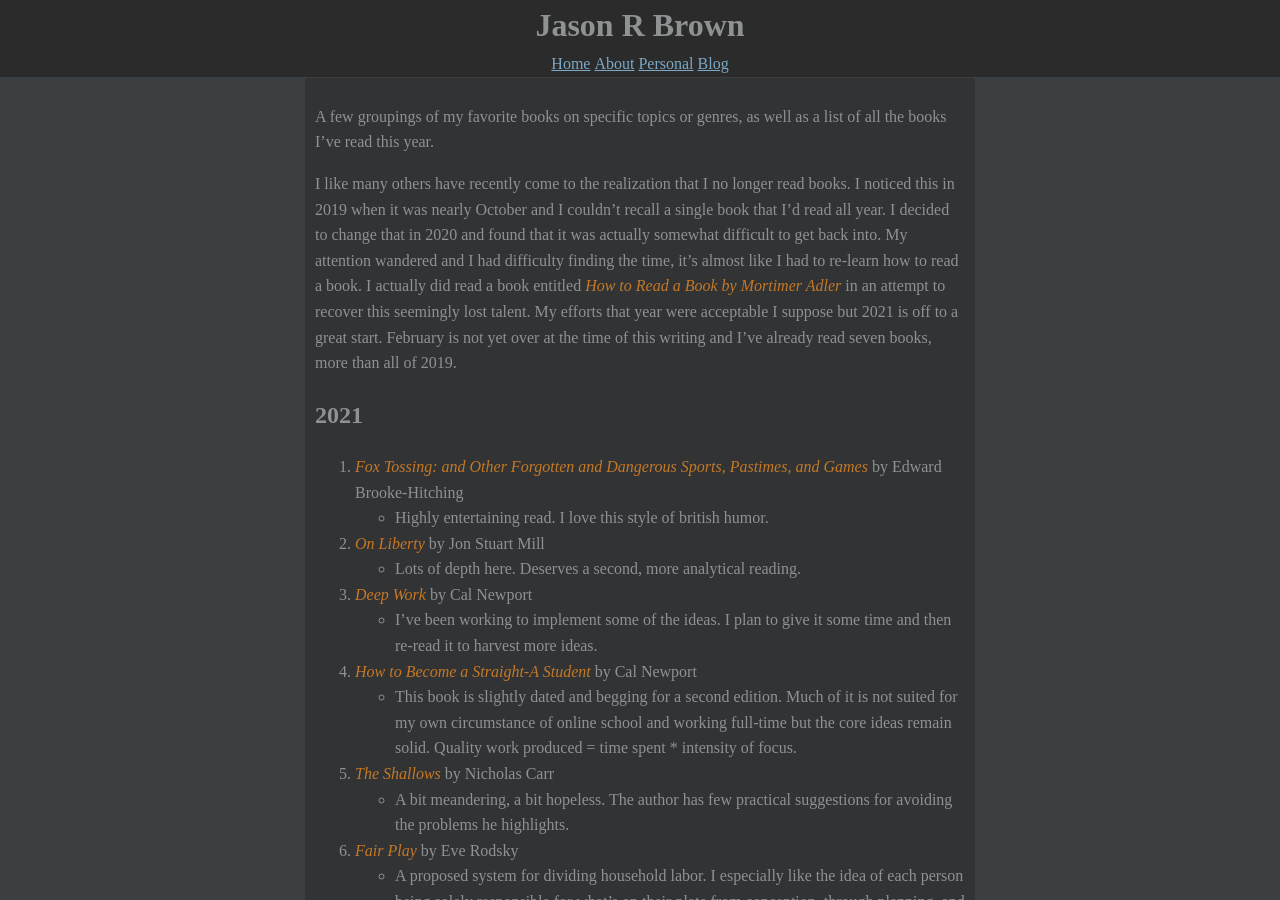
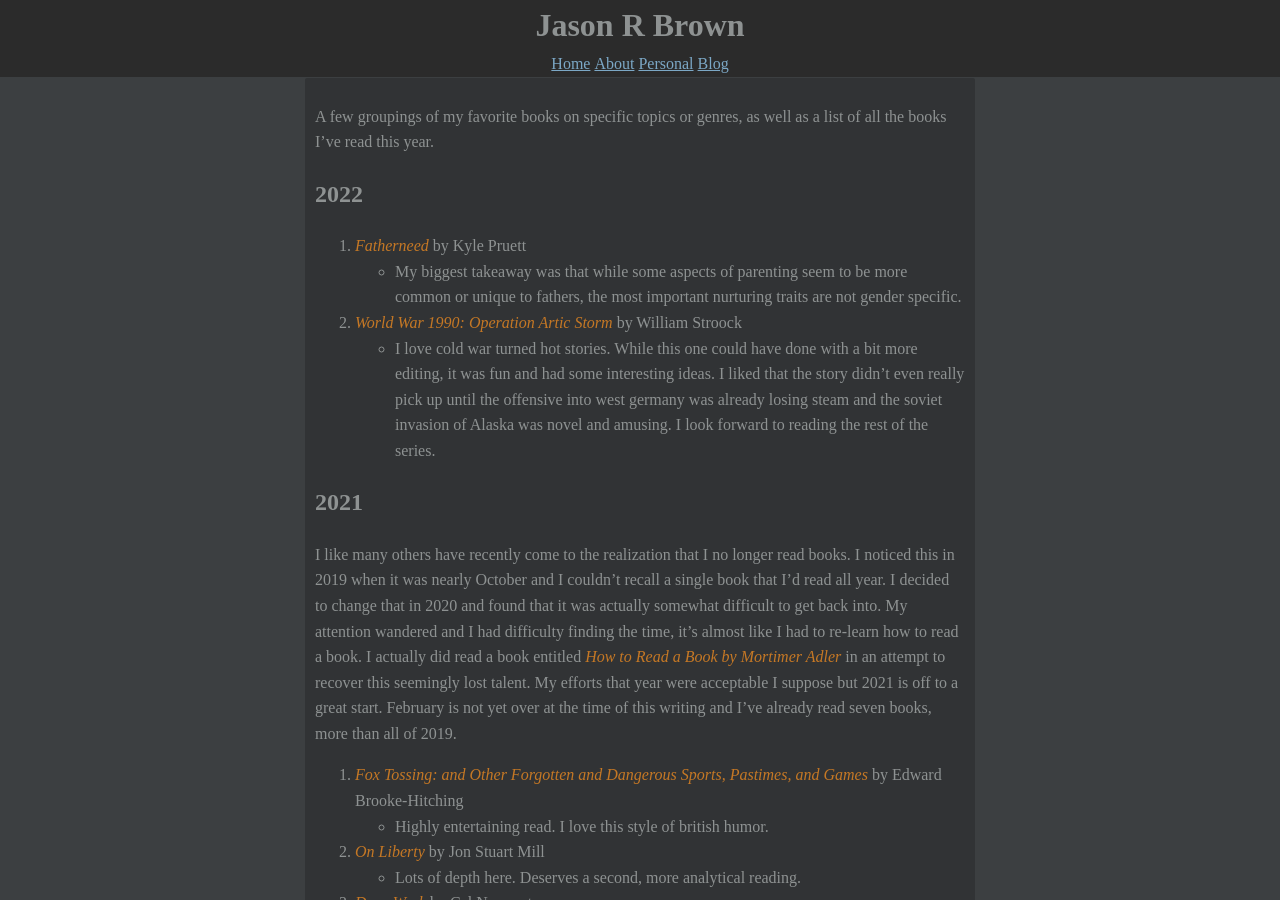
Before and after one commit to noUsernamesLef7/noUsernamesLef7.github.io, a Jekyll site: the page built from personal/books/index.md, in a window 1280 px wide and 900 px high. Built offline with Jekyll 4.4.1, drawn with Linux system fonts in a browser that asks for light colours.

Commit message:
Add two new books

```diff
--- a/personal/books/index.md
+++ b/personal/books/index.md
@@ -6,9 +6,15 @@ title: Books
 ---
 A few groupings of my favorite books on specific topics or genres, as well as a list of all the books I've read this year.
 
+## 2022
+1. *Fatherneed* by Kyle Pruett
+	* My biggest takeaway was that while some aspects of parenting seem to be more common or unique to fathers, the most important nurturing traits are not gender specific.
+2. *World War 1990: Operation Artic Storm* by William Stroock
+	* I love cold war turned hot stories. While this one could have done with a bit more editing, it was fun and had some interesting ideas. I liked that the story didn't even really pick up until the offensive into west germany was already losing steam and the soviet invasion of Alaska was novel and amusing. I look forward to reading the rest of the series.
+
+## 2021
 I like many others have recently come to the realization that I no longer read books. I noticed this in 2019 when it was nearly October and I couldn't recall a single book that I'd read all year. I decided to change that in 2020 and found that it was actually somewhat difficult to get back into. My attention wandered and I had difficulty finding the time, it's almost like I had to re-learn how to read a book. I actually did read a book entitled *How to Read a Book by Mortimer Adler* in an attempt to recover this seemingly lost talent. My efforts that year were acceptable I suppose but 2021 is off to a great start. February is not yet over at the time of this writing and I've already read seven books, more than all of 2019.
 
-## 2021
 1. *Fox Tossing: and Other Forgotten and Dangerous Sports, Pastimes, and Games* by Edward Brooke-Hitching
 	* Highly entertaining read. I love this style of british humor.
 2. *On Liberty* by Jon Stuart Mill
```
